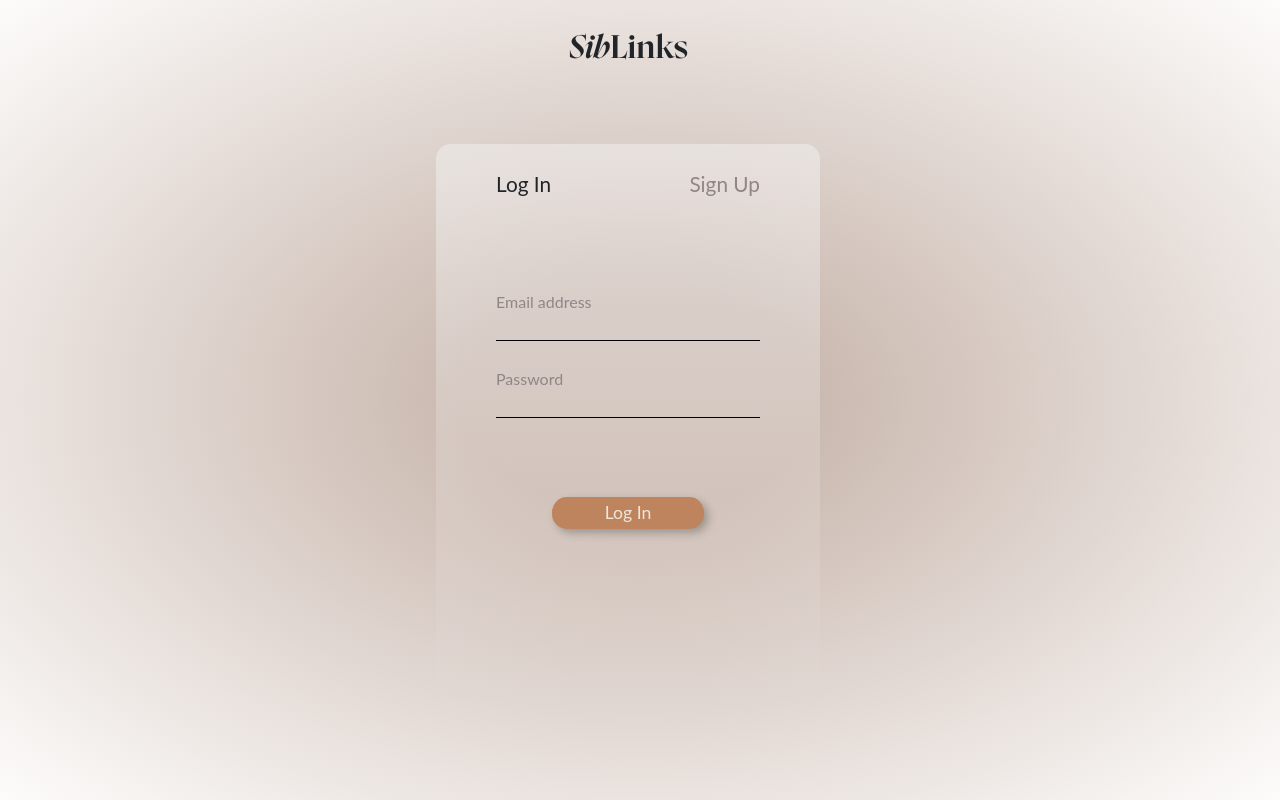
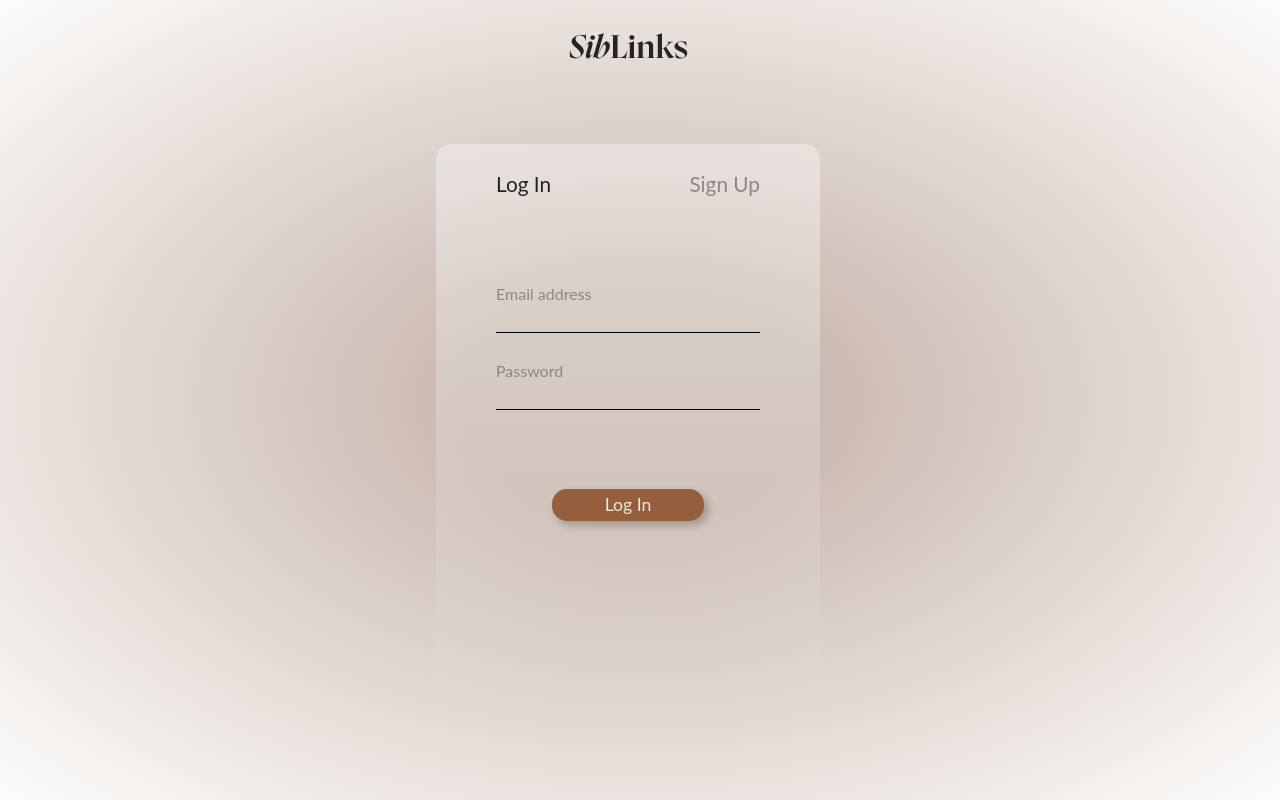
Before and after one commit to jazdmiller/siblinks-app, a React (Create React App) app: page /login in a window 1280 px wide. Built offline with nearby package versions, Linux system fonts and the light colour scheme.

Commit message:
hover styles login component

```diff
--- a/src/App.css
+++ b/src/App.css
@@ -89,7 +89,7 @@ input[type=text], input[type=password]{
 }
 
 input[type=submit]{
-  background-color: #BE845E;
+  background-color: #955F3D;
   color: #EEE6DE;
   border-radius: 15px;
   font-family: "Lato", sans-serif;
@@ -116,6 +116,18 @@ input:focus{
   font-size:1.3em;
 }
 
+.card-header-label a{
+  text-decoration: none;
+  color: #908686;
+}
+
+.card-header-label a:visited{
+  color: #908686;
+}
+
+.card-header-label a:hover{
+  color: #BFBFBF;
+}
 /* ******* MEDIA QUERIES ******** */
 
 @media (min-width: 390px){
@@ -125,7 +137,7 @@ input:focus{
   }
 
   .form-label{
-    margin-top: 20%;
+    margin-top: 15%;
   }
 }
 
@@ -135,7 +147,7 @@ input:focus{
   }
 }
 
-@media (min-width: 768px){
+@media (min-width: 954px){
   .login-card{
     width: 30% !important;
   }
--- a/src/components/LoginCard.js
+++ b/src/components/LoginCard.js
@@ -1,4 +1,5 @@
 import React from 'react'
+import { Link } from 'react-router-dom'
 
 function LoginCard() {
   return (
@@ -6,10 +7,10 @@ function LoginCard() {
             <div className='card-header mt-3 px-md-5' style={{background: "none", border: "none"}}>
                 <div className='row justify-content-between card-header-label'>
                     <div className='col'>Log In</div>
-                    <div className='col text-end' style={{color: "#908686"}}>Sign Up</div>
+                    <Link className='col text-end'>Sign Up</Link>
                 </div>
             </div>
-            <div className='card-body mt-2 p-md-5'>
+            <div className='card-body p-md-5'>
                 <form>
 
                     <div className='form-label'>
```
